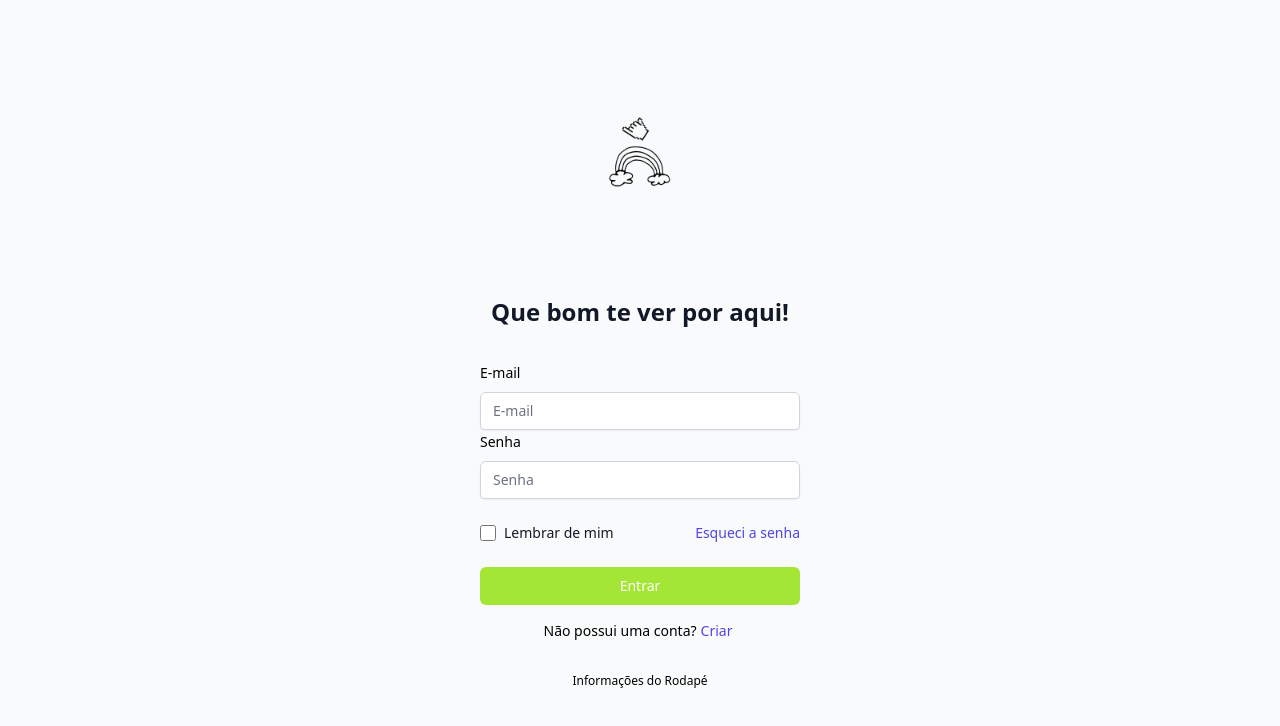
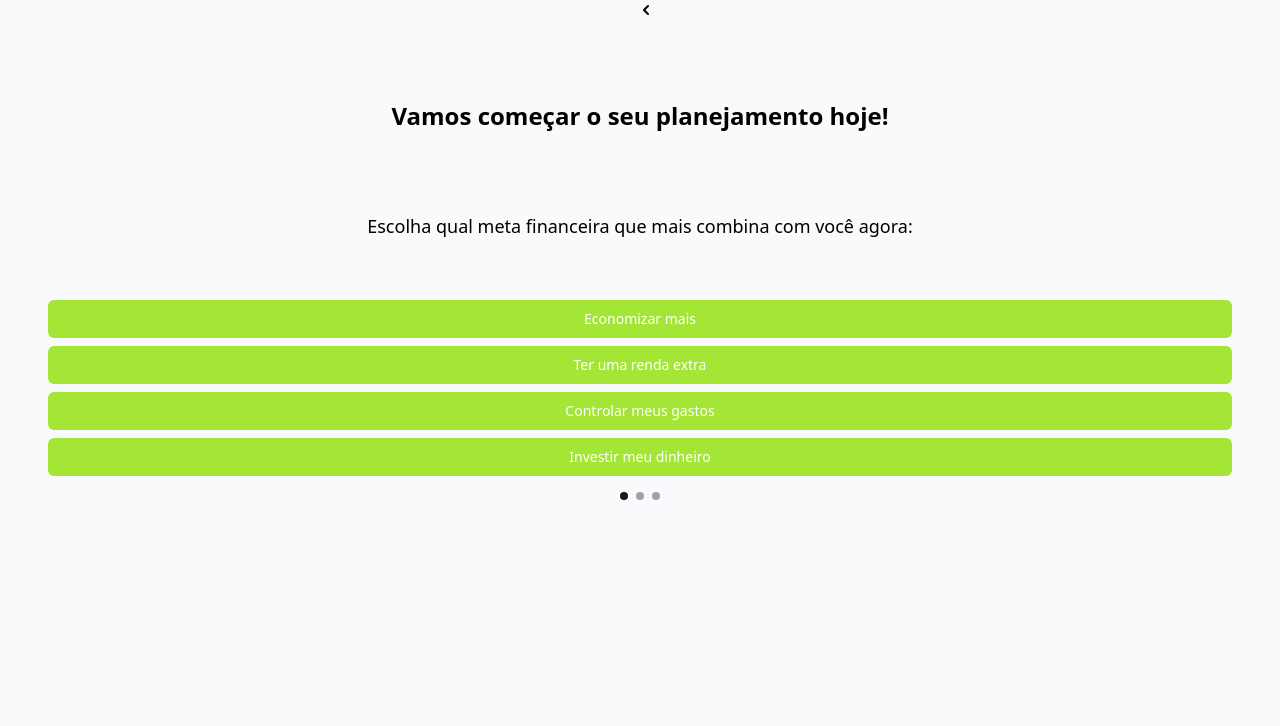
Before and after one commit to dpedersoli/desafio-chefao, a React (Vite) app in the folder desafiochefao/: page / in a window 1280 px wide. Shown: the top 726 px of the page. Built offline with nearby package versions, Linux system fonts and the light colour scheme.

Commit message:
dor de cabeça

```diff
--- a/desafiochefao/src/App.tsx
+++ b/desafiochefao/src/App.tsx
@@ -5,7 +5,7 @@ function App() {
 
   return (
     <AuthenticationProvider>
-      <div className="min-h-screen flex flex-col justify-center items-center">
+      <div>
         <AppRoutes />
       </div>
     </AuthenticationProvider>
--- a/desafiochefao/src/components/Button.tsx
+++ b/desafiochefao/src/components/Button.tsx
@@ -1,12 +1,15 @@
 interface Props extends React.ButtonHTMLAttributes<HTMLButtonElement> {
-  content: string
+  content: string,
+  customClassName?: string
 } //aceita elementos HTML dentro do component
 
-const Button = ({ content, ...props }: Props) => {
+const Button = ({ content, customClassName, ...props }: Props) => {
+  const className = ["group relative w-full flex justify-center py-2 px-4 border border-transparent text-sm font-medium rounded-md text-white bg-lime-400 hover:bg-lime-500 focus:outline-none focus:ring-2 focus:ring-offset-2 focus:ring-indigo-500", customClassName].join(" ")
+
   return (
     <div>
       <button
-        className="group relative w-full flex justify-center py-2 px-4 border border-transparent text-sm font-medium rounded-md text-white bg-lime-400 hover:bg-lime-500 focus:outline-none focus:ring-2 focus:ring-offset-2 focus:ring-indigo-500"
+        className={className}
         {...props}
       >
         {content}
--- /dev/null
+++ b/desafiochefao/src/components/Goals.tsx
@@ -0,0 +1,39 @@
+import { useState } from "react";
+import Button from "./Button";
+
+const Goal = () => {
+  const [step, setStep] = useState(1)
+  const steps = [
+    { id: 1, question: 'Escolha qual meta financeira que mais combina com você agora:', options: ['Economizar mais', 'Ter uma renda extra', 'Controlar meus gastos', 'Investir meu dinheiro'] },
+    { id: 2, question: 'Já tem um valor em mente?', options: ['Até R$100,00', 'De R$101,00 a R$500,00', 'Mais de R$500,00', 'O quanto eu conseguir'] },
+    { id: 3, question: 'Em quanto tempo deseja conquistar esse valor?', options: ['semanalmente', 'mensalmente', 'anualmente', 'À medida que der '] },
+  ]
+  const currentStep = steps.find(item => item.id === step) //loop
+  const [savedAnswers, setSavedAnswers] = useState<string[]>([])
+  const nextStep = (answer: string) => {
+    setSavedAnswers([...savedAnswers, answer])
+    if (step === steps.length) {
+      //submitt()
+    } else {
+      setStep(step + 1)
+    }
+  }
+
+  return (
+    <div className="text-center px-12">
+      <h1 className="text-2xl py-20 font-bold">Vamos começar o seu planejamento hoje!</h1>
+      <div className="text-lg h-20">
+        {currentStep?.question}
+      </div>
+      <div >
+        {currentStep?.options.map(option => <Button key={option} customClassName="my-2 rounded-full" onClick={() => nextStep(option)} content={option} />)}
+      </div>
+      {/* no '.map' eu passo o 'key' */}
+      <div className="flex justify-center mt-4">
+        {steps.map(({ id }) => <div className={['w-2 h-2 rounded mx-1', id <= step ? 'bg-zinc-900' : 'bg-zinc-400'].join(' ')}></div>)}
+      </div>
+    </div>
+  )
+};
+
+export default Goal;
--- a/desafiochefao/src/components/headerArrow.tsx
+++ b/desafiochefao/src/components/headerArrow.tsx
@@ -5,7 +5,7 @@ const HeaderArrow = () => {
     <>
       <header>
         <div className="flex flex-col justify-center items-center">
-          <span className="absolute left-0 inset-y-0 flex items-center pl-3">
+          <span className="flex items-center pl-3">
             <ChevronLeftIcon className="h-5 w-5 text-Slate-50 group-hover:text-Zinc-50" aria-hidden="true" />
           </span>
         </div>
--- a/desafiochefao/src/pages/Home.tsx
+++ b/desafiochefao/src/pages/Home.tsx
@@ -1,13 +1,16 @@
 import HeaderArrow from '../components/headerArrow'
+import { AuthContext } from '../providers/AutheticationContext';
+import { useContext } from 'react';
+import Goals from '../components/Goals'
 
 const Home = () => {
+  const { user } = useContext(AuthContext)
+
   return (
     <>
-      <div className="flex flex-col items-center min-h-full w-96 max-w-full justify-center py-12 px-4 sm:px-6 lg:px-8">
-        {/* <div id="avatar">
-          <img src="https://toppng.com/uploads/preview/roger-berry-avatar-placeholder-11562991561rbrfzlng6h.png" alt="avatar do usuário" />
-        </div> */}
+      <div>
         <HeaderArrow />
+        {user.isGoalSet ? <div>retorna teala 'home'</div> : <Goals />}
       </div>
     </>
   )
--- a/desafiochefao/src/pages/Login.tsx
+++ b/desafiochefao/src/pages/Login.tsx
@@ -6,8 +6,8 @@ import Button from '../components/Button'
 const Login = () => {
 
   return (
-    <>
-      <div className="min-h-full w-96 max-w-full flex items-center justify-center py-12 px-4 sm:px-6 lg:px-8">
+    <div className="min-h-screen flex flex-col items-center justify-center">
+      <div className="w-96 max-w-full flex items-center justify-center py-12 px-4 sm:px-6 lg:px-8">
         <div className="w-full space-y-8 flex flex-col">
           <LogoOutside />
           <div className="flex flex-col justify-evenly">
@@ -64,7 +64,7 @@ const Login = () => {
           <FooterOutside />
         </div>
       </div>
-    </>
+    </div>
   )
 }
 
--- a/desafiochefao/src/pages/Register.tsx
+++ b/desafiochefao/src/pages/Register.tsx
@@ -26,8 +26,8 @@ export default function Register() {
   // })
 
   return (
-    <>
-      <div className="min-h-full w-96 max-w-full flex items-center justify-center py-12 px-4 sm:px-6 lg:px-8">
+    <div className="min-h-screen flex flex-col items-center justify-center">
+      <div className="w-96 max-w-full flex items-center justify-center py-12 px-4 sm:px-6 lg:px-8">
         <div className="w-full space-y-8 flex flex-col">
           <LogoOutside />
           <form className="mt-8 space-y-6"
@@ -208,7 +208,7 @@ export default function Register() {
               <div className="flex items-center justify-center text-sm pt-4">
                 Já possui uma conta?
                 <div className="text-sm px-1">
-                  <a href="/login" className="font-medium text-indigo-600 hover:text-indigo-500">
+                  <a href="/" className="font-medium text-indigo-600 hover:text-indigo-500">
                     Entrar
                   </a>
                 </div>
@@ -218,6 +218,6 @@ export default function Register() {
           <FooterOutside />
         </div>
       </div >
-    </>
+    </div>
   )
 }
--- a/desafiochefao/src/providers/AutheticationContext.tsx
+++ b/desafiochefao/src/providers/AutheticationContext.tsx
@@ -10,7 +10,8 @@ interface AuthContextProps {
   user: {
     name: string,
     email: string,
-    password: string
+    password: string,
+    isGoalSet: boolean,
   }
 }
 
@@ -20,15 +21,16 @@ export const AuthConsumer = AuthContext.Consumer
 
 const AuthenticationProvider = ({ children }: Provider) => {
 
-  const [isAuthenticated, setIsAuthenticated] = useState(false)
-  const [user, setUser] = useState({ name: "", email: "", password: "" })
+  const [isAuthenticated, setIsAuthenticated] = useState(true)
+  const [user, setUser] = useState({ name: "", email: "", password: "", isGoalSet: false })
 
   useEffect(() => {
     localStorage.setItem(JWT_TOKEN, '8520') //aqui o JWT que o Lucas/back me passar
     setUser({
       name: 'Daniel',
       email: 'daniel@daniel.daniel',
-      password: '1235'
+      password: '1235',
+      isGoalSet: false
     })
   }, [])
 
--- a/desafiochefao/src/routes.tsx
+++ b/desafiochefao/src/routes.tsx
@@ -4,9 +4,6 @@ import Home from "./pages/Home";
 import Login from "./pages/Login";
 import Register from "./pages/Register";
 import PasswordRecovery from "./pages/PasswordRecovery";
-import Goal1 from "./components/goal/goal1";
-import Goal2 from "./components/goal/goal2";
-import Goal3 from "./components/goal/goal3";
 import { useContext } from 'react';
 import { AuthContext } from './providers/AutheticationContext';
 // import Cards from "./components/views/Cards";
@@ -24,9 +21,6 @@ const AppRoutes = () => {
         <Route path="/" element={isAuthenticated ? <Home /> : <Login />} />
         <Route path="/register" element={<Register />} />
         <Route path="/passwordrecovery" element={<PasswordRecovery />} />
-        <Route path="/goal1" element={<Goal1 />} />
-        <Route path="/goal2" element={<Goal2 />} />
-        <Route path="/goal3" element={<Goal3 />} />
         {/* <Route path="/cards" element={<Cards />} /> */}
         {/* <Route path="/score" element={<Score />} /> */}
         {/* <Route path="/planning" element={<Planning />} /> */}
```
Also changed, not shown: desafiochefao/src/components/goal/goal1.tsx (deleted, +0 -60 lines), desafiochefao/src/pages/PasswordRecovery.tsx (+4 -4 lines), 1 other file (tests, documents, lock files or other folders).
